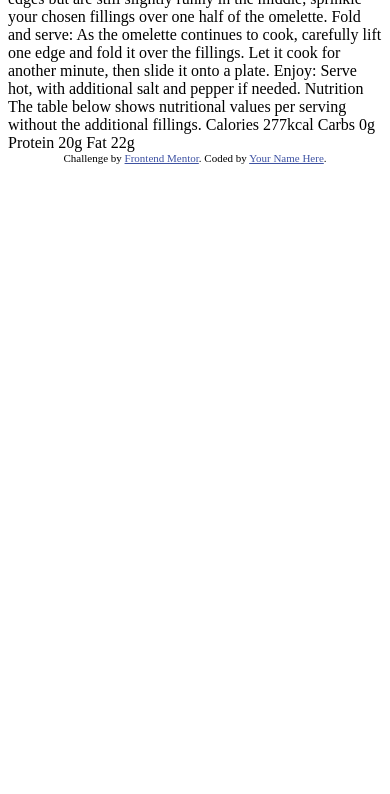
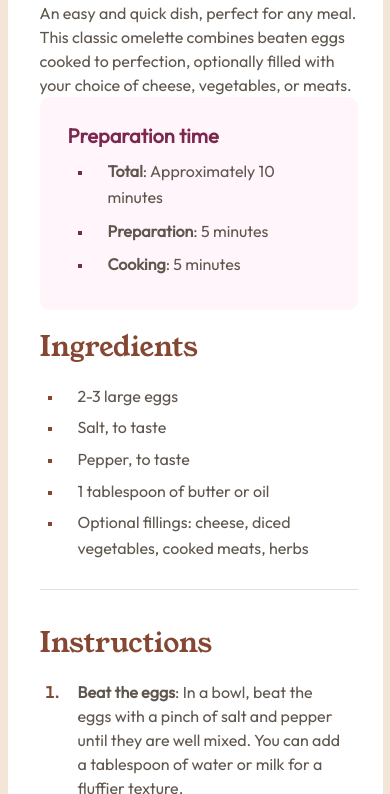
Before and after one commit to fox22432/recipe-page-main, a plain HTML site: page index.html in a window 390 px wide. Shown: the part 306-1100 px from the top of the page. Before the commit the page ends 844 px from the top, so only its background shows below. Drawn offline with Linux system fonts and the light colour scheme.

Commit message:
first ver

```diff
--- a/index.html
+++ b/index.html
@@ -1,78 +1,139 @@
 <!DOCTYPE html>
 <html lang="en">
+
 <head>
   <meta charset="UTF-8">
-  <meta name="viewport" content="width=device-width, initial-scale=1.0"> <!-- displays site properly based on user's device -->
+  <meta name="viewport" content="width=device-width, initial-scale=1.0">
+  <!-- displays site properly based on user's device -->
 
   <link rel="icon" type="image/png" sizes="32x32" href="./assets/images/favicon-32x32.png">
+  <link rel="stylesheet" href="main.css">
 
   <title>Frontend Mentor | Recipe page</title>
 
   <!-- Feel free to remove these styles or customise in your own stylesheet 👍 -->
   <style>
-    .attribution { font-size: 11px; text-align: center; }
-    .attribution a { color: hsl(228, 45%, 44%); }
+    .attribution {
+      font-size: 11px;
+      text-align: center;
+    }
+
+    .attribution a {
+      color: hsl(228, 45%, 44%);
+    }
   </style>
 </head>
+
 <body>
+  <main>
 
-  Simple Omelette Recipe
+    <div class="heroImageContainer">
+   <img class="heroImage" src="assets/images/image-omelette.jpeg" alt="Simple Omelette Recipe"></div>
+   <section>
+      <h1>Simple Omelette Recipe</h1>
+      <p>An easy and quick dish, perfect for any meal. This classic omelette combines beaten eggs cooked
+        to perfection, optionally filled with your choice of cheese, vegetables, or meats.</p>
+      <article class="preparation">
+      <h3>Preparation time</h3>
+      <ul>
 
-  An easy and quick dish, perfect for any meal. This classic omelette combines beaten eggs cooked
-  to perfection, optionally filled with your choice of cheese, vegetables, or meats.
+        <li><span><b>Total</b>: Approximately 10 minutes</span></li>
+        <li><span><b>Preparation</b>: 5 minutes</span></li>
+        <li><span><b>Cooking</b>: 5 minutes</span></li>
+      </ul>
+      </article>
 
-  Preparation time
+      <article>
+      <h2>
+        Ingredients
+      </h2>
 
-  Total: Approximately 10 minutes
-  Preparation: 5 minutes
-  Cooking: 5 minutes
+      <ul>
+        <li><span>2-3 large eggs</span></li>
+        <li><span>Salt, to taste</span></li>
+        <li><span>Pepper, to taste</span></li>
+        <li><span>1 tablespoon of butter or oil</span></li>
+        <li><span>Optional fillings: cheese, diced vegetables, cooked meats, herbs</span></li>
+      </ul>
 
-  Ingredients
+      </article>
+    </section>
+    <section>
+      <article>
+      <h2>
+        Instructions
+      </h2>
+
+      <ol>
+        <li>
+          <span>
+            <b>Beat the eggs</b>: In a bowl, beat the eggs with a pinch of salt and pepper until they are well mixed.
+            You can add a tablespoon of water or milk for a fluffier texture.
+          </span>
+        </li>
+
+        <li><span><b>Heat the pan</b>: Place a non-stick frying pan over medium heat and add butter or oil.</span></li>
+
+        <li>
+          <span>
+            <b>Cook the omelette</b>: Once the butter is melted and bubbling, pour in the eggs. Tilt the pan to ensure
+            the eggs evenly coat the surface.
+          </span>
+        </li>
+
+        <li>
+          <span>
+            <b>Add fillings (optional)</b>: When the eggs begin to set at the edges but are still slightly runny in the
+            middle, sprinkle your chosen fillings over one half of the omelette.
+          </span>
+        </li>
+
+        <li>
+          <span>
+            <b>Fold and serve</b>: As the omelette continues to cook, carefully lift one edge and fold it over the
+            fillings. Let it cook for another minute, then slide it onto a plate.
+          </span>
+        </li>
+
+        <li><span><b>Enjoy</b>: Serve hot, with additional salt and pepper if needed.</span></li>
+      </ol>
+
+      </article>
+    </section>
+    <section class="nutrition">
+      <article>
+      <h2>
+        Nutrition
+      </h2>
+
+      <p>The table below shows nutritional values per serving without the additional fillings.</p>
+
+        <div class="nutrionEntry">
+          Calories
+          <span class="nutrionValue">277kcal</span>
+        </div>
+
+        <div class="nutrionEntry">
+        Carbs
+          <span class="nutrionValue">0g</span>
+        </div>
+
+        <div class="nutrionEntry">
+          Protein
+          <span class="nutrionValue">20g</span>
+        </div>
+
+        <div class="nutrionEntry">
+          Fat
+          <span class="nutrionValue">22g</span>
+        </div>
+
+      </article>
+    </section>
+
+  </main>
 
 
-  2-3 large eggs
-  Salt, to taste
-  Pepper, to taste
-  1 tablespoon of butter or oil
-  Optional fillings: cheese, diced vegetables, cooked meats, herbs
+</body>
 
-  Instructions
-
-  Beat the eggs: In a bowl, beat the eggs with a pinch of salt and pepper until they are well mixed.
-  You can add a tablespoon of water or milk for a fluffier texture.
-
-  Heat the pan: Place a non-stick frying pan over medium heat and add butter or oil.
-
-  Cook the omelette: Once the butter is melted and bubbling, pour in the eggs. Tilt the pan to ensure
-  the eggs evenly coat the surface.
-
-  Add fillings (optional): When the eggs begin to set at the edges but are still slightly runny in the
-  middle, sprinkle your chosen fillings over one half of the omelette.
-
-  Fold and serve: As the omelette continues to cook, carefully lift one edge and fold it over the
-  fillings. Let it cook for another minute, then slide it onto a plate.
-
-  Enjoy: Serve hot, with additional salt and pepper if needed.
-
-  Nutrition
-
-  The table below shows nutritional values per serving without the additional fillings.
-
-  Calories
-  277kcal
-
-  Carbs
-  0g
-
-  Protein
-  20g
-
-  Fat
-  22g
-
-  <div class="attribution">
-    Challenge by <a href="https://www.frontendmentor.io?ref=challenge" target="_blank">Frontend Mentor</a>.
-    Coded by <a href="#">Your Name Here</a>.
-  </div>
-</body>
 </html>
--- /dev/null
+++ b/main.css
@@ -0,0 +1,172 @@
+@import url('https://fonts.googleapis.com/css2?family=Young+Serif&display=swap');
+@import url('https://fonts.googleapis.com/css2?family=Outfit&display=swap');
+
+* {
+    margin: 0;
+    padding: 0;
+    box-sizing: border-box;
+}
+
+img {
+    display: block;
+}
+
+li {
+    list-style-position: outside;
+    margin: 6px;
+}
+
+
+body {
+    background-color: #F3E5D8;
+    display: flex;
+    justify-content: center;
+    align-items: center;
+    font-family: "Outfit", serif;
+}
+
+main {
+    background-color: white;
+    width: 735px;
+    margin: 122px 0;
+    border-radius: 25px;
+}
+
+.heroImageContainer {
+    margin: 40px 40px 32px;
+}
+
+.heroImage {
+    width: 100%;
+    border-radius: 12px;
+}
+
+section {
+    color: hsl(30, 10%, 34%);
+    line-height: 1.5;
+    border-bottom: 1px solid hsl(30, 18%, 87%);
+    padding-bottom: 22px;
+    margin: 25px 40px;
+}
+
+section:last-child {
+    border-bottom: none;
+    padding: 0;
+}
+
+.nutrition p {
+    margin-bottom:  12px;
+}
+
+.nutrionEntry {
+    padding: 11px 30px;
+    border-bottom: 1px solid hsl(30, 18%, 87%);
+}
+
+.nutrionValue {
+    position: absolute;
+    left: 50.5%;
+    color: hsl(14, 45%, 36%);
+    font-weight: bold;
+}
+
+.nutrionEntry:last-child {
+    border-bottom: none;
+}
+
+h1 {
+    font-family: "Young Serif", serif;
+    font-weight: 400;
+    font-size: 40px;
+    margin-top: 22px 0 16px;
+    color: hsl(24, 5%, 18%);
+}
+
+h2 {
+    color: hsl(14, 45%, 36%);
+    font-family: "Young Serif", serif;
+    font-size: 28px;
+    font-weight: 400;
+    margin: 16px 0;
+}
+
+.preparation {
+    background-color: hsl(330, 100%, 98%);
+    padding: 24px 28px;
+    border-radius: 10px;
+    font-weight: 400;
+    margin-top: 31px 0 24px;
+}
+
+ul, ol {
+    margin: 0 17px;
+    line-height: 1.6;
+}
+
+ul {
+    list-style-type: square;
+}
+
+.preparation li {
+    margin: 8px;
+}
+
+li::marker {
+    color: hsl(14, 45%, 36%);
+}
+
+ul li::marker {
+    font-size: 12px;
+}
+
+li > span {
+    position: relative;
+    left: 15px
+}
+
+ol > li::marker {
+    font-weight: bold;
+    font-family: "Outfit";
+}
+
+.preparation li::marker {
+    color: hsl(332, 51%, 32%);
+}
+
+.preparation h3 {
+    color: hsl(332, 51%, 32%);
+    font-size: 20px;
+}
+
+@media screen and (max-width: 720px) {
+    .heroImageContainer {
+        margin: 0;
+        margin-bottom: 40px;
+    }
+
+    .heroImage {
+        border-radius: 0;
+    }
+
+    main {
+        margin: 0;
+        width: 375px;
+    }
+
+
+    ol {
+        line-height: 1.5;
+    }
+
+    h1 {
+        font-size: 36px;
+        line-height: 1;
+        margin: 24px 0;
+    }
+
+    section {
+        margin: 32px;
+        margin-right: 25px;
+    }
+
+}
```
